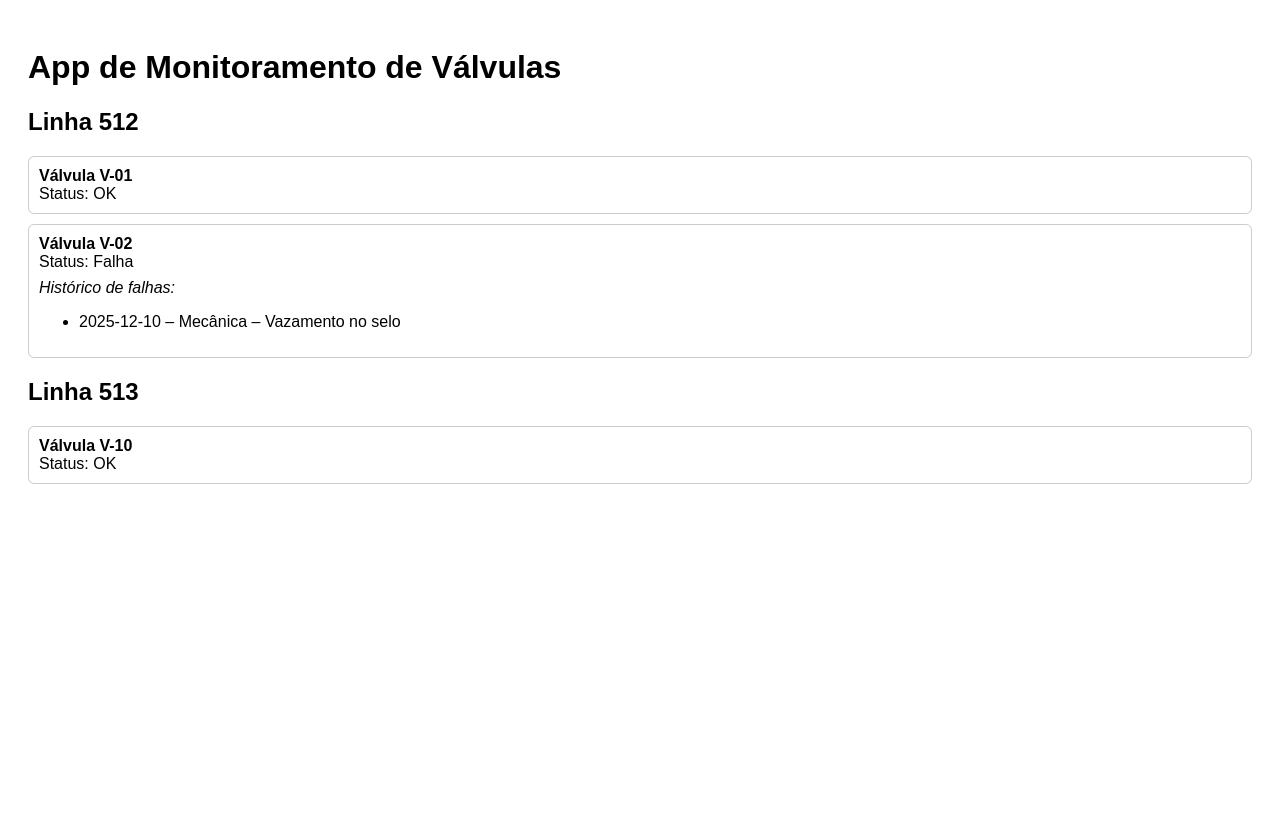
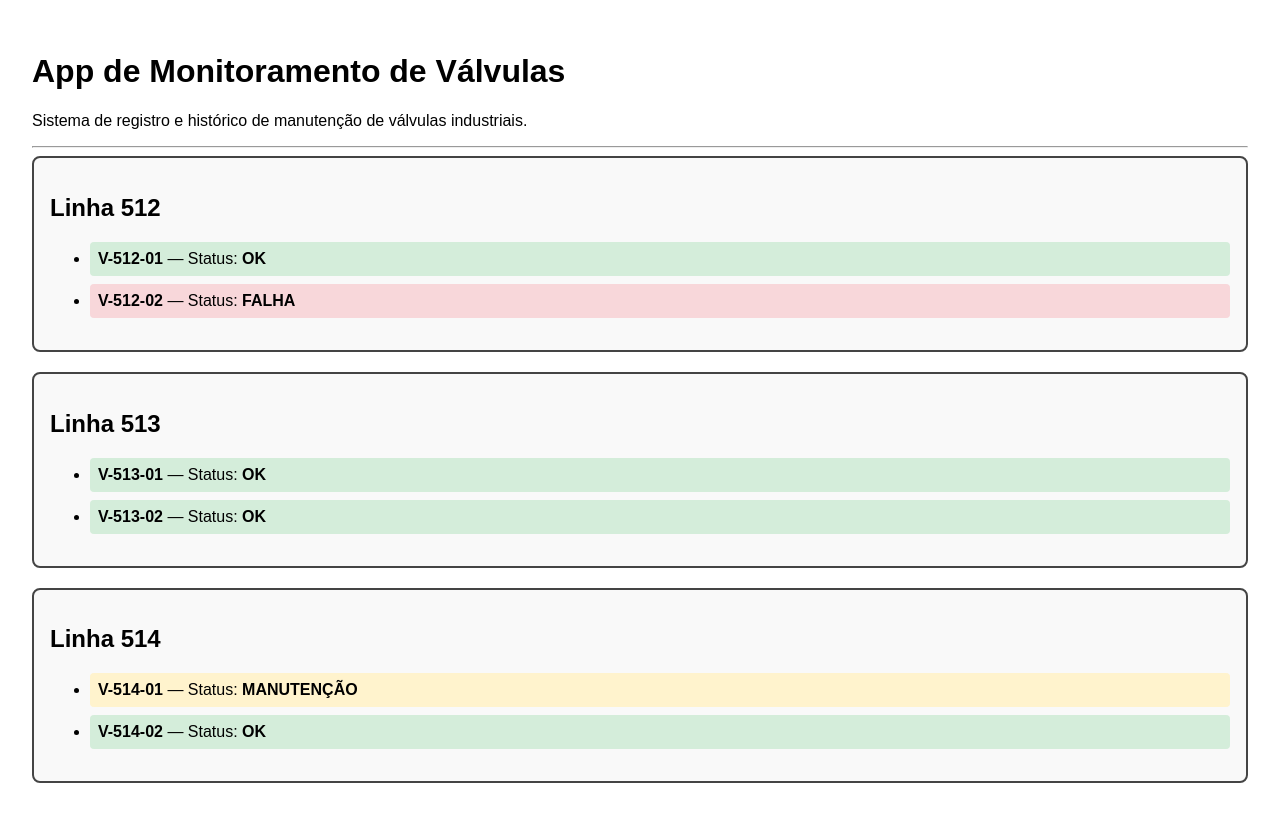
Before and after one commit to wallacegoulart2020-lab/valvulas-manutencao, a React (Vite) app: page / in a window 1280 px wide. Shown: the top 822 px of the page. Before the commit the page ends 800 px from the top, so only its background shows below. Built offline with nearby package versions, Linux system fonts and the light colour scheme.

Commit message:
Update App.jsx

```diff
--- a/src/App.jsx
+++ b/src/App.jsx
@@ -1,77 +1,80 @@
 import { useState } from "react";
 
 export default function App() {
-  const [linhas, setLinhas] = useState([
+  const [linhas] = useState([
     {
       id: 512,
       nome: "Linha 512",
       valvulas: [
-        {
-          id: "V-01",
-          status: "OK",
-          falhas: []
-        },
-        {
-          id: "V-02",
-          status: "Falha",
-          falhas: [
-            {
-              data: "2025-12-10",
-              descricao: "Vazamento no selo",
-              tipo: "Mecânica"
-            }
-          ]
-        }
+        { id: "V-512-01", status: "OK" },
+        { id: "V-512-02", status: "FALHA" }
       ]
     },
     {
       id: 513,
       nome: "Linha 513",
       valvulas: [
+        { id: "V-513-01", status: "OK" },
+        { id: "V-513-02", status: "OK" }
+      ]
+    },
     {
-          id: "V-10",
-          status: "OK",
-          falhas: []
-        }
+      id: 514,
+      nome: "Linha 514",
+      valvulas: [
+        { id: "V-514-01", status: "MANUTENÇÃO" },
+        { id: "V-514-02", status: "OK" }
       ]
     }
   ]);
 
+  const corStatus = (status) => {
+    if (status === "OK") return "#d4edda";
+    if (status === "FALHA") return "#f8d7da";
+    if (status === "MANUTENÇÃO") return "#fff3cd";
+    return "#eee";
+  };
+
   return (
-    <div style={{ padding: 20, fontFamily: "Arial" }}>
+    <div style={{ padding: "24px", fontFamily: "Arial, sans-serif" }}>
       <h1>App de Monitoramento de Válvulas</h1>
 
+      <p>
+        Sistema de registro e histórico de manutenção de válvulas industriais.
+      </p>
+
+      <hr />
+
       {linhas.map((linha) => (
-        <div key={linha.id} style={{ marginBottom: 20 }}>
+        <div
+          key={linha.id}
+          style={{
+            border: "2px solid #444",
+            borderRadius: "8px",
+            padding: "16px",
+            marginBottom: "20px",
+            backgroundColor: "#f9f9f9"
+          }}
+        >
           <h2>{linha.nome}</h2>
 
+          <ul>
             {linha.valvulas.map((valvula) => (
-            <div
+              <li
                 key={valvula.id}
                 style={{
-                padding: 10,
-                marginBottom: 10,
-                border: "1px solid #ccc",
-                borderRadius: 6
+                  marginBottom: "8px",
+                  padding: "8px",
+                  borderRadius: "4px",
+                  backgroundColor: corStatus(valvula.status),
+                  transition: "all 0.3s ease"
                 }}
               >
-              <strong>Válvula {valvula.id}</strong>
-              <div>Status: {valvula.status}</div>
-
-              {valvula.falhas.length > 0 && (
-                <div style={{ marginTop: 8 }}>
-                  <em>Histórico de falhas:</em>
-                  <ul>
-                    {valvula.falhas.map((falha, index) => (
-                      <li key={index}>
-                        {falha.data} – {falha.tipo} – {falha.descricao}
+                <strong>{valvula.id}</strong> — Status:{" "}
+                <strong>{valvula.status}</strong>
               </li>
             ))}
           </ul>
-                </div>
-              )}
-            </div>
-          ))}
         </div>
       ))}
     </div>
```
Lines whose indentation alone changed are shown as unchanged.
